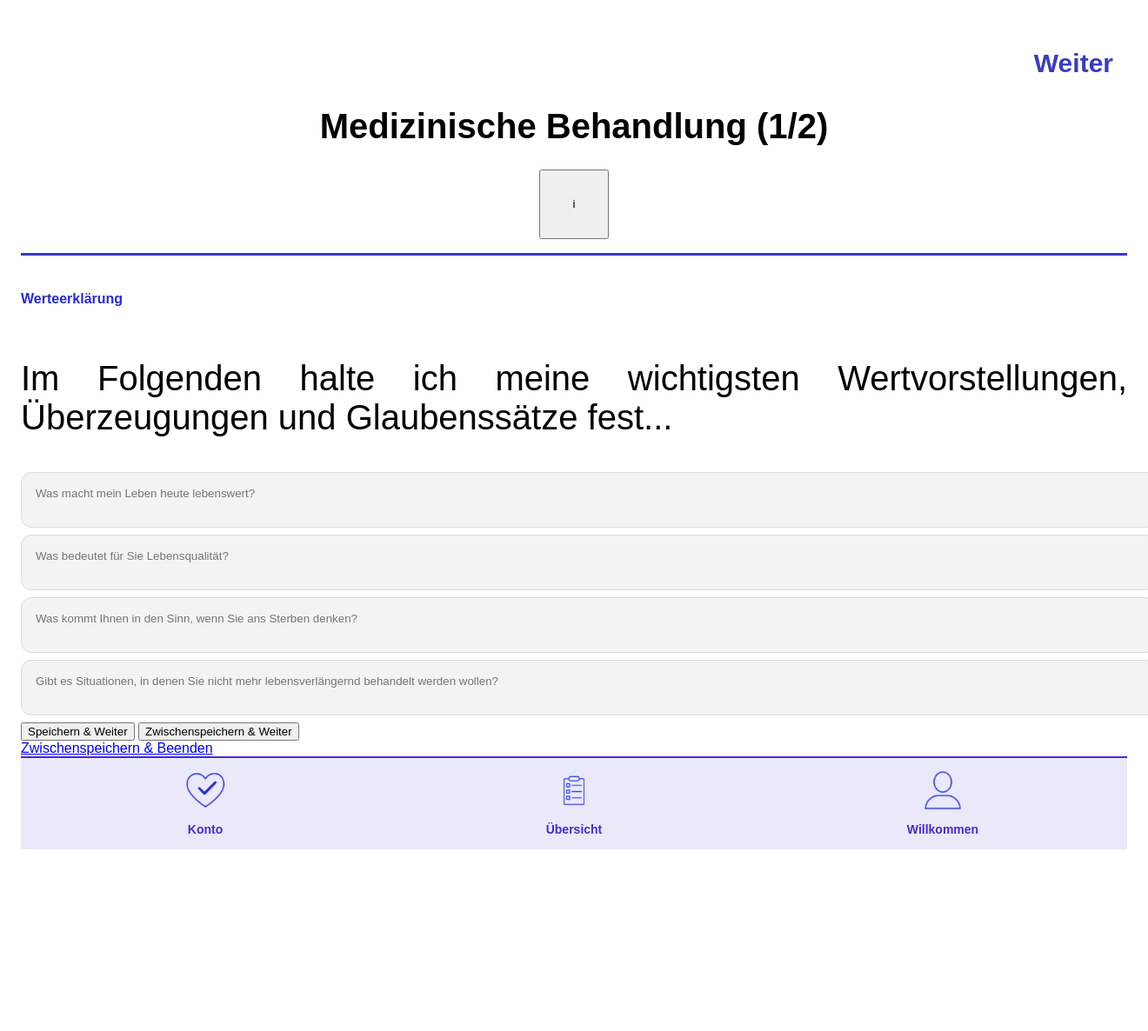
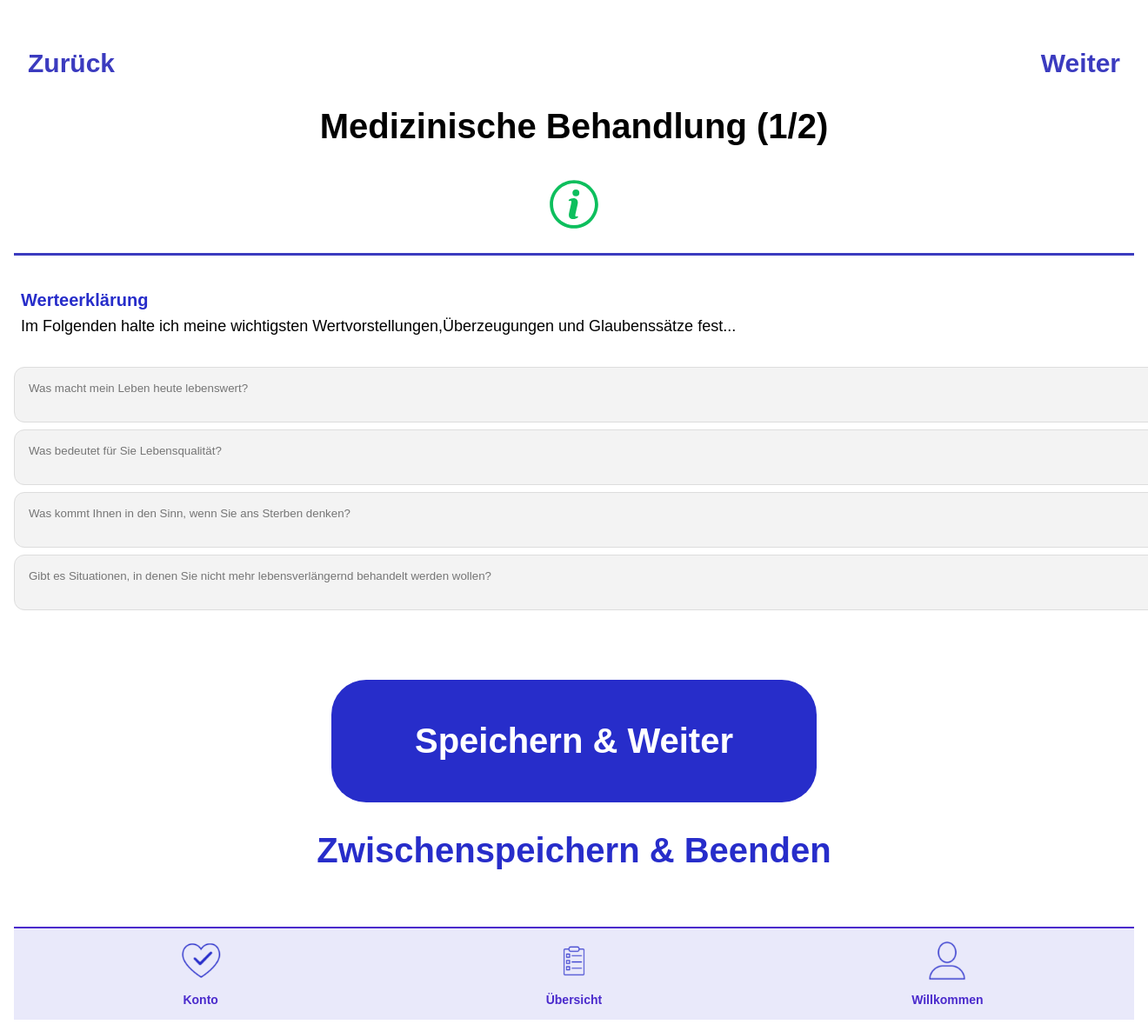
Before and after one commit to simouune/IM4_PatientenWille, a PHP site: page /medizinische-behandlung_1.html in a window 1320 px wide; the page is wider, and only the part inside the window is pictured. Shown: that part at 87% size. Before the commit the page ends 977 px from the top of that part, so only its background shows below. Run offline with PHP 8.4, Linux system fonts and the light colour scheme; a stand-in replaces the project's code that opens the database connection.

Commit message:
medizinische behandlung text angepasst

```diff
--- a/css/stylepage.css
+++ b/css/stylepage.css
@@ -12,17 +12,13 @@ h1 {
 }
 
 h2 {
-display: flex;
-width: 262px;
-height: 58px;
-flex-direction: column;
-justify-content: center;
-flex-shrink: 0;
-color: #272DCA;
-font-family: Arial, Helvetica, sans-serif;
-font-size: 16px;
-font-style: normal;
-font-weight: 700;
+  font-size: 20px;
+  font-weight: 700;
+  color: #272DCA;
+  margin-top: 2rem;
+  margin-bottom: 0.3rem;  /* kleiner Abstand unter dem Titel */
+  text-align: left;
+  font-family: Arial, Helvetica, sans-serif;
 }
 
 p {
@@ -33,9 +29,18 @@ font-style: normal;
 font-weight: 400;
 }
 
+.med-behandlung p {
+  font-size: 18px;
+  font-weight: 400;
+  line-height: 1.6;
+  text-align: left; /* Ändere auf "left" statt "justify" */
+  margin: 0 0 2rem 0;
+  font-family: Arial, Helvetica, sans-serif;
+}
+
 .container {
   max-width: 100%;
-  padding: 0 1rem;
+  padding: 0 0.5rem;
   box-sizing: border-box;
 }
 
--- a/medizinische-behandlung_1.html
+++ b/medizinische-behandlung_1.html
@@ -13,28 +13,34 @@
     <header>
       <div class="header-content">
         <h1>Medizinische Behandlung (1/2)</h1>
-        <button class="info-button">i</button>
+        <a class="info-button" href="#">
+            <img src="images/infobutton.svg" alt="Info Button" />
+          </a>
       </div>
+      <a href="uebersicht.html" class="back-button">Zurück</a>
       <a href="personalien.html" class="next-button">Weiter</a>
       <div class="header-line"></div>
     </header>
     <main>
+      <body class="med-behandlung">
+      <div class="container">
       <h2>Werteerklärung</h2>
-      <p>Im Folgenden halte ich meine wichtigsten Wertvorstellungen, Überzeugungen und Glaubenssätze fest...</p>
-
+      <p>Im Folgenden halte ich meine wichtigsten Wertvorstellungen,Überzeugungen
+         und Glaubenssätze fest...</p>
+      </div>
       <form action="api/medbehandlung1/createmedbehandlung1.php" method="POST">
         <textarea name="leben" placeholder="Was macht mein Leben heute lebenswert?"></textarea>
         <textarea name="lebensqualitaet" placeholder="Was bedeutet für Sie Lebensqualität?"></textarea>
         <textarea name="sterben" placeholder="Was kommt Ihnen in den Sinn, wenn Sie ans Sterben denken?"></textarea>
         <textarea name="behandlung"
           placeholder="Gibt es Situationen, in denen Sie nicht mehr lebensverlängernd behandelt werden wollen?"></textarea>
+    </main>
 
-       <button id="saveBtn" type="button">Speichern & Weiter</button>
-      <button id="zwischenspeicherBtn" type="button">Zwischenspeichern & Weiter</button>
-      </form>
-
-      <a href="zwischenspeicher">Zwischenspeichern & Beenden</a>
-    </main>
+    <section class="SaveButtons">
+        <button class="btnSave" onclick="location.href='medbehandlung2.html'">Speichern & Weiter</button>
+        <button class="btnSaveBack" onclick="location.href='uebersicht.html'">Zwischenspeichern & Beenden</button>
+        <p id="fehlermeldung"></p>
+      </section>
 
     <footer>
       <div class="footer-nav">
```
